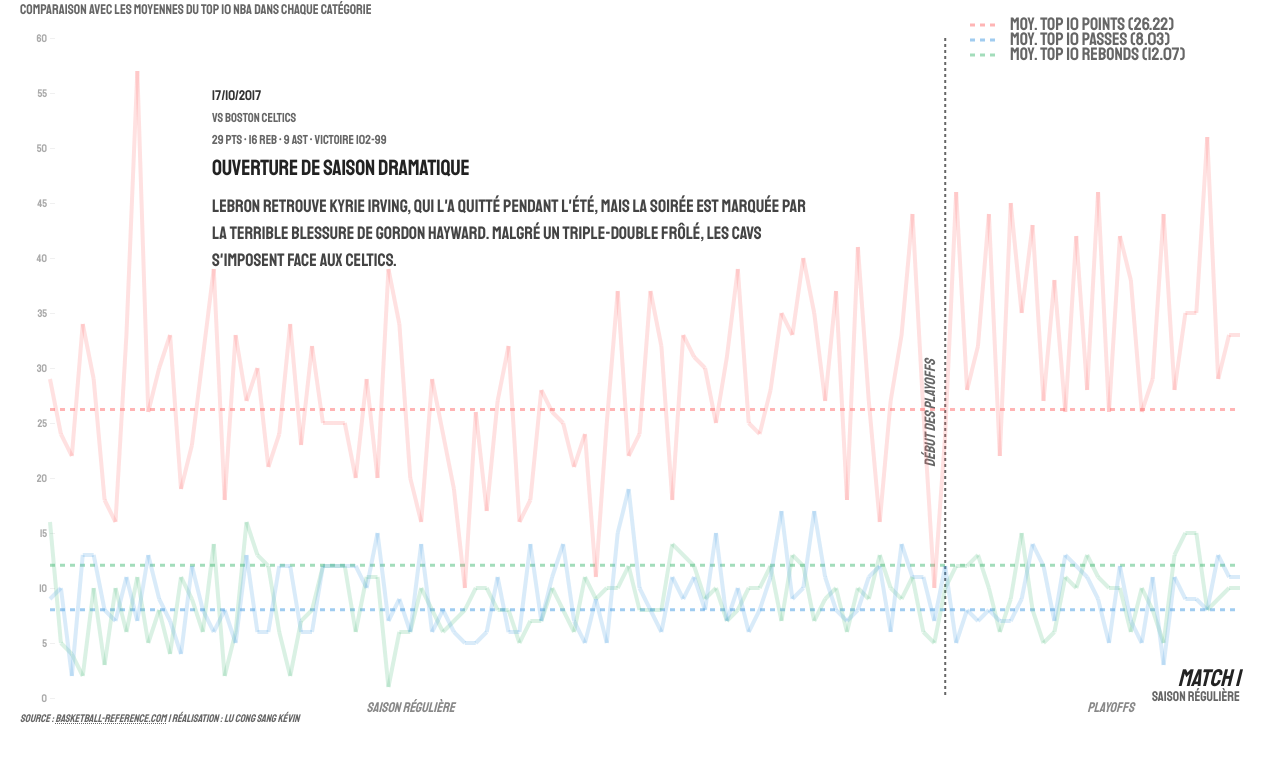
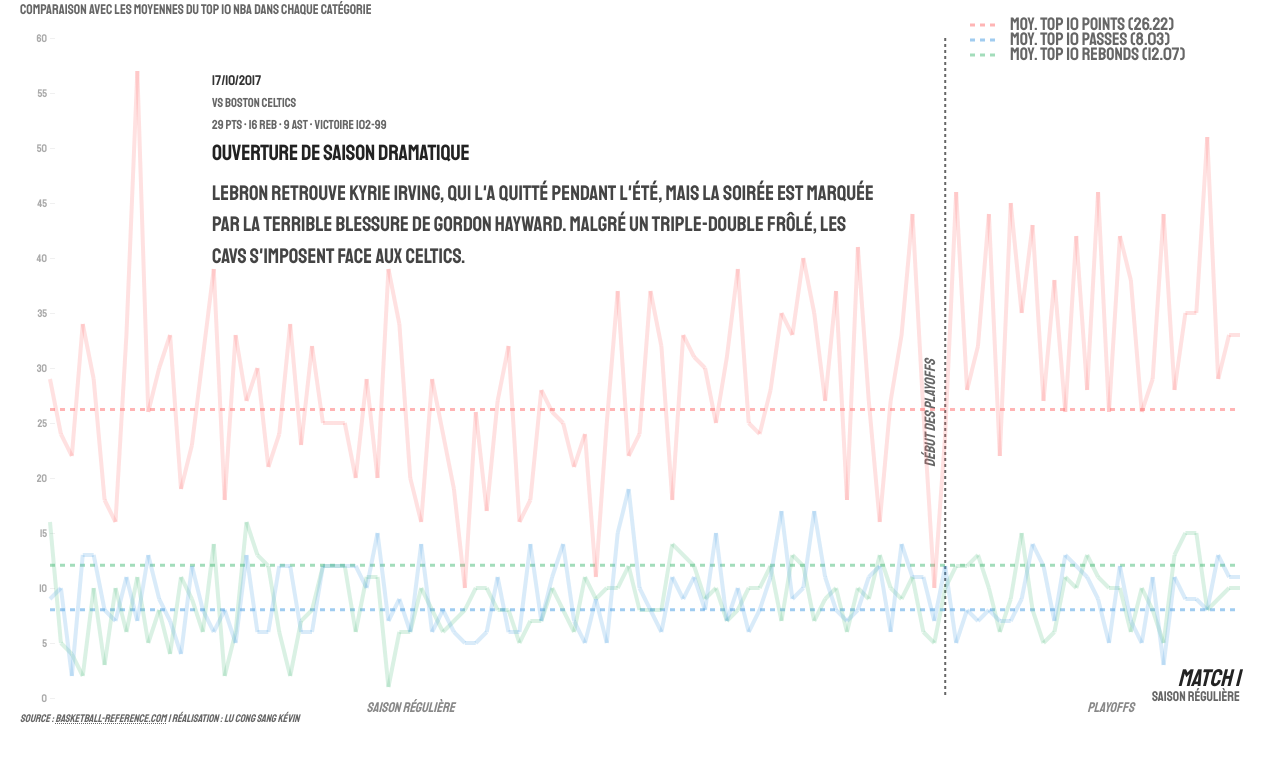
Before and after one commit to chipscrevette/LB_DATAVIZ, a plain HTML site: page index.html in a window 1280 px wide. Shown: the part 65-828 px from the top of the page. Drawn offline with nearby package versions, Linux system fonts and the light colour scheme.

Commit message:
Update index.html

```diff
--- a/index.html
+++ b/index.html
@@ -76,10 +76,10 @@
 
     .article-info {
       position: absolute;
-      top: 140px;
+      top: 125px;
       left: 15%;
       right: 10%;
-      width: 50%;
+      width: 55%;
       padding: 12px 20px;
       background: transparent !important;
       box-shadow: none !important;
@@ -122,7 +122,7 @@
     }
 
     .article-content {
-      font-size: 18px;
+      font-size: 21px;
       line-height: 1.5;
       color: #444;
       margin-bottom: 15px;
```
